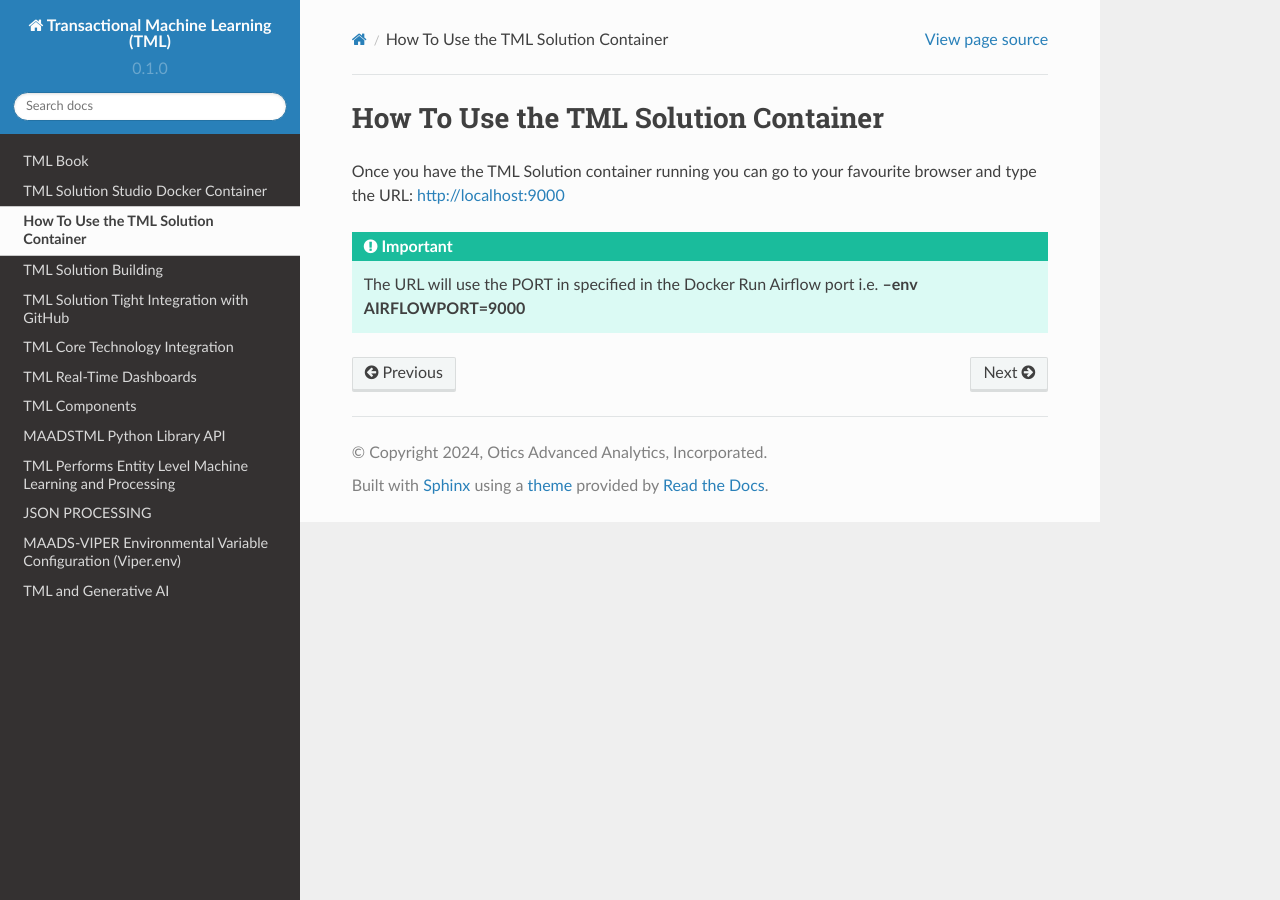
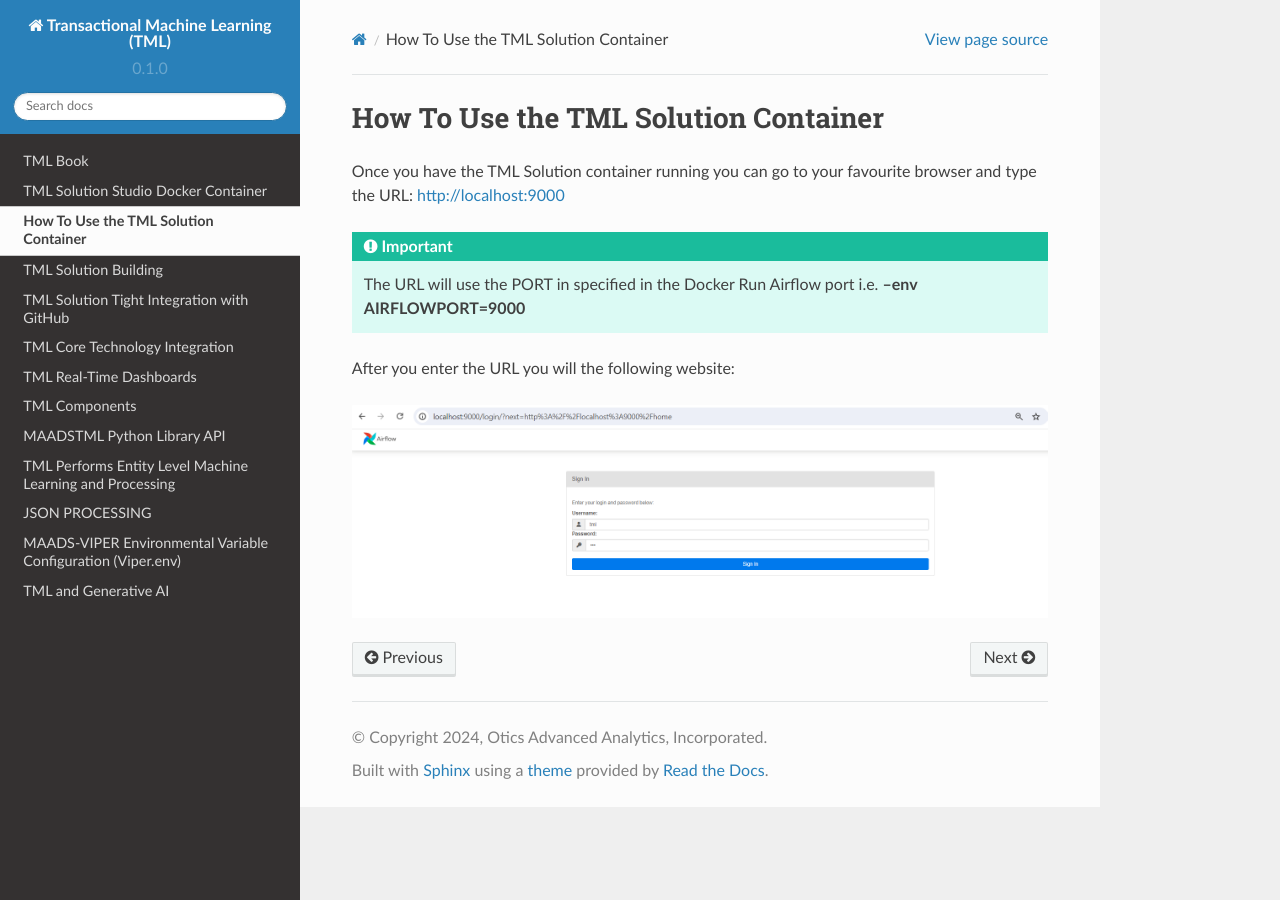
Before and after one commit to smaurice101/readthedocs, a Sphinx documentation site: the page built from docs/source/howtouse.rst, in a window 1280 px wide. Built offline with Sphinx 7.4.7 and the Read the Docs theme 2.0.0, drawn with Linux system fonts in a browser that asks for light colours.

Commit message:
Update howtouse.rst

```diff
--- a/docs/source/howtouse.rst
+++ b/docs/source/howtouse.rst
@@ -6,3 +6,7 @@
 .. important::
 
    The URL will use the PORT in specified in the Docker Run Airflow port i.e. **--env AIRFLOWPORT=9000**
+
+After you enter the URL you will the following website:
+
+.. figure:: ts1.png
```
